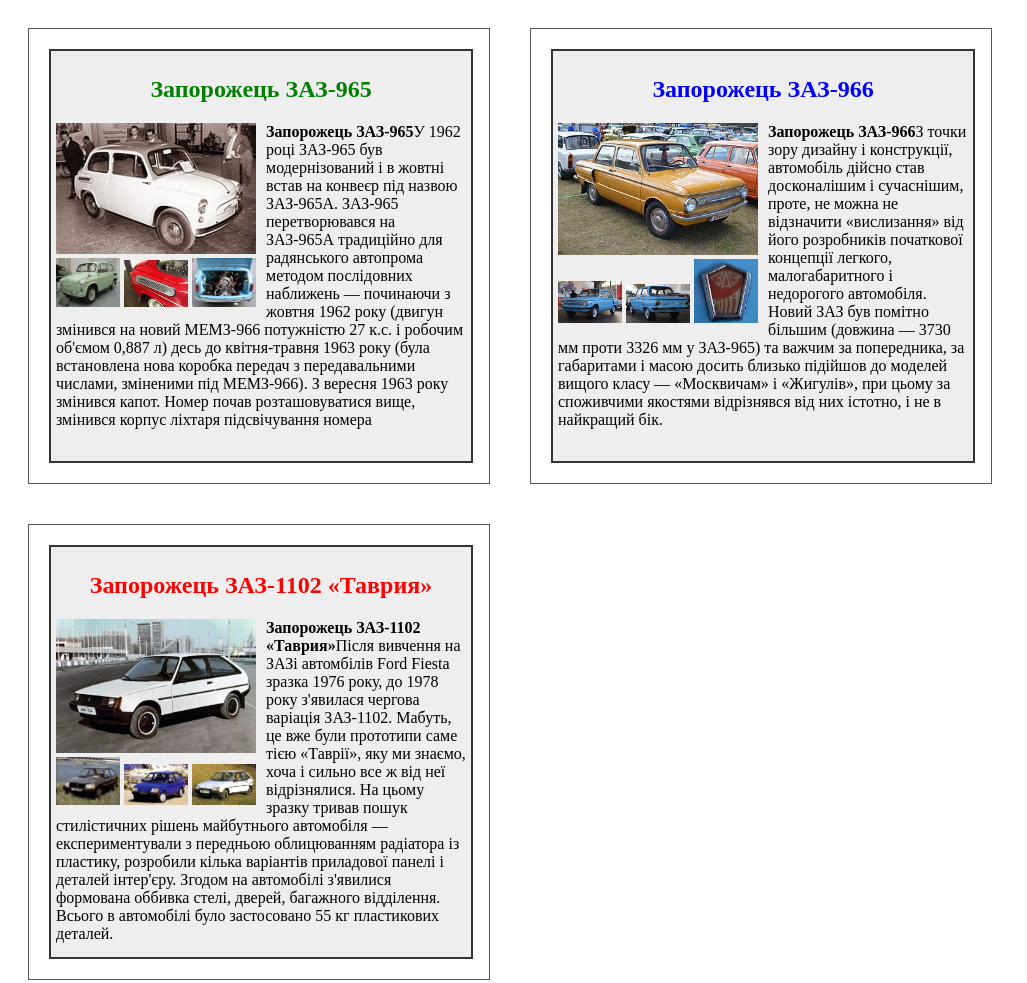
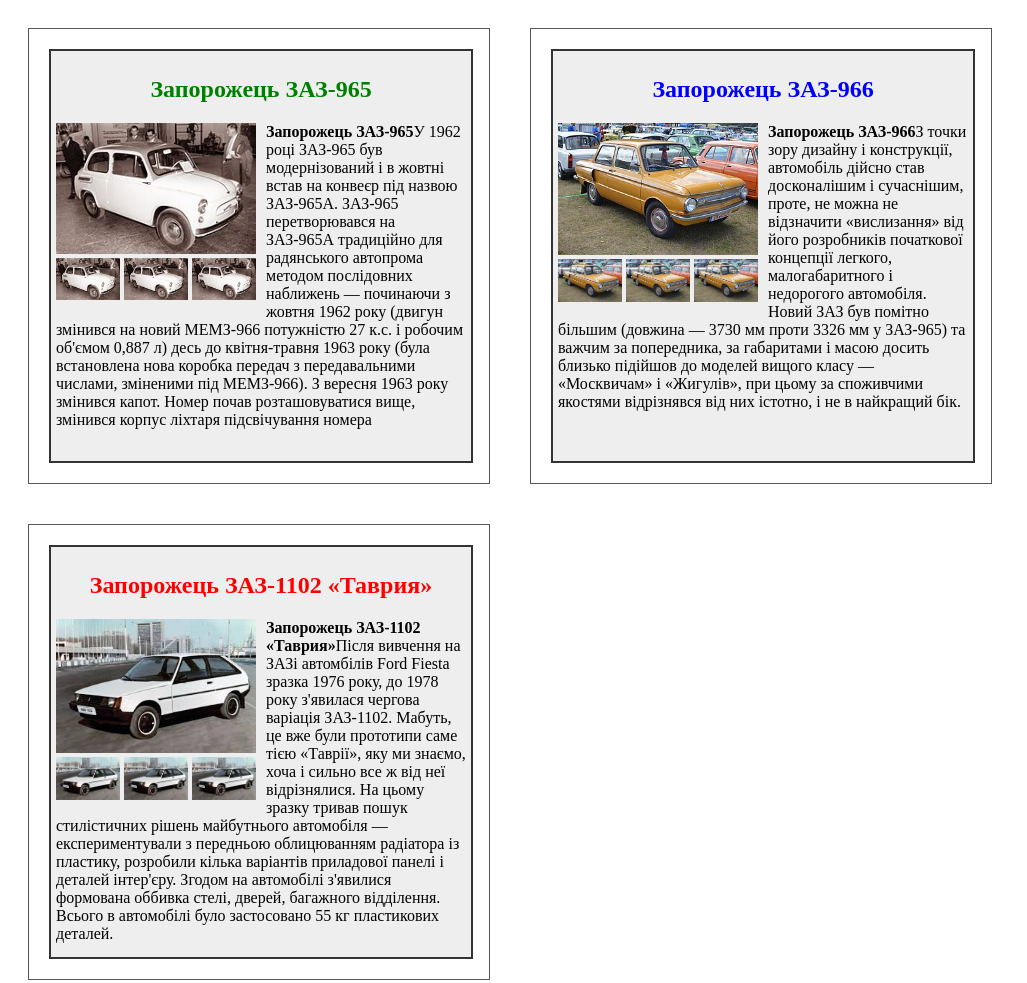
Before and after one commit to rohulyaandriy/rohulyaandriy, a plain HTML site: page Zap/L_4.html in a window 1280 px wide. Shown: the whole page, without its empty margins (0-1027 px from the left). Drawn offline with Linux system fonts and the light colour scheme.

Commit message:
Update L_4.html

```diff
--- a/Zap/L_4.html
+++ b/Zap/L_4.html
@@ -12,9 +12,9 @@
 				<div class="photo">
 					<img class="logo" src="img/ZP1.JPG">
 					<div class="smal-line">
-						<img class="logo_2" src="img/ZP2.JPG">
-						<img class="logo_2" src="img/ZP3.JPG">
-						<img class="logo_2" src="img/ZP4.JPG">
+						<img class="logo_2" src="img/ZP1.JPG">
+						<img class="logo_2" src="img/ZP1.JPG">
+						<img class="logo_2" src="img/ZP1.JPG">
 					</div>
 				</div>
 					<b>Запорожець ЗАЗ-965</b>У 1962 році ЗАЗ-965 був модернізований і в жовтні встав на конвеєр під назвою ЗАЗ-965А.
@@ -30,9 +30,9 @@
 				<div class="photo">
 					<img class="logo" src="img/ZAZ1.JPG">
 					<div class="smal-line">
-						<img class="logo_2" src="img/ZAZ2.JPG">
-						<img class="logo_2" src="img/ZAZ3.JPG">
-						<img class="logo_2" src="img/ZAZ4.JPG">
+						<img class="logo_2" src="img/ZAZ1.JPG">
+						<img class="logo_2" src="img/ZAZ1.JPG">
+						<img class="logo_2" src="img/ZAZ1.JPG">
 					</div>
 				</div>
 					<b>Запорожець ЗАЗ-966</b>З точки зору дизайну і конструкції, автомобіль дійсно став досконалішим і сучаснішим, проте, не можна не відзначити «вислизання» від його розробників початкової концепції легкого, малогабаритного і недорогого автомобіля.
@@ -48,9 +48,9 @@
 				<div class="photo">
 					<img class="logo" src="img/Z1.JPG">
 					<div class="smal-line">
-						<img class="logo_2" src="img/Z2.JPG">
-						<img class="logo_2" src="img/Z3.JPG">
-						<img class="logo_2" src="img/Z4.JPG">
+						<img class="logo_2" src="img/Z1.JPG">
+						<img class="logo_2" src="img/Z1.JPG">
+						<img class="logo_2" src="img/Z1.JPG">
 					</div>
 				</div>
 					<b>Запорожець ЗАЗ-1102 «Таврия»</b>Після вивчення на ЗАЗі автомбілів Ford Fiesta зразка 1976 року, до 1978 року з'явилася чергова варіація ЗАЗ-1102. Мабуть, це вже були прототипи саме тією «Таврії», яку ми знаємо, хоча і сильно все ж від неї відрізнялися. На цьому зразку тривав пошук стилістичних рішень майбутнього автомобіля — експериментували з передньою облицюванням радіатора із пластику, розробили кілька варіантів приладової панелі і деталей інтер'єру. Згодом на автомобілі з'явилися формована оббивка стелі, дверей, багажного відділення. Всього в автомобілі було застосовано 55 кг пластикових деталей.
```
